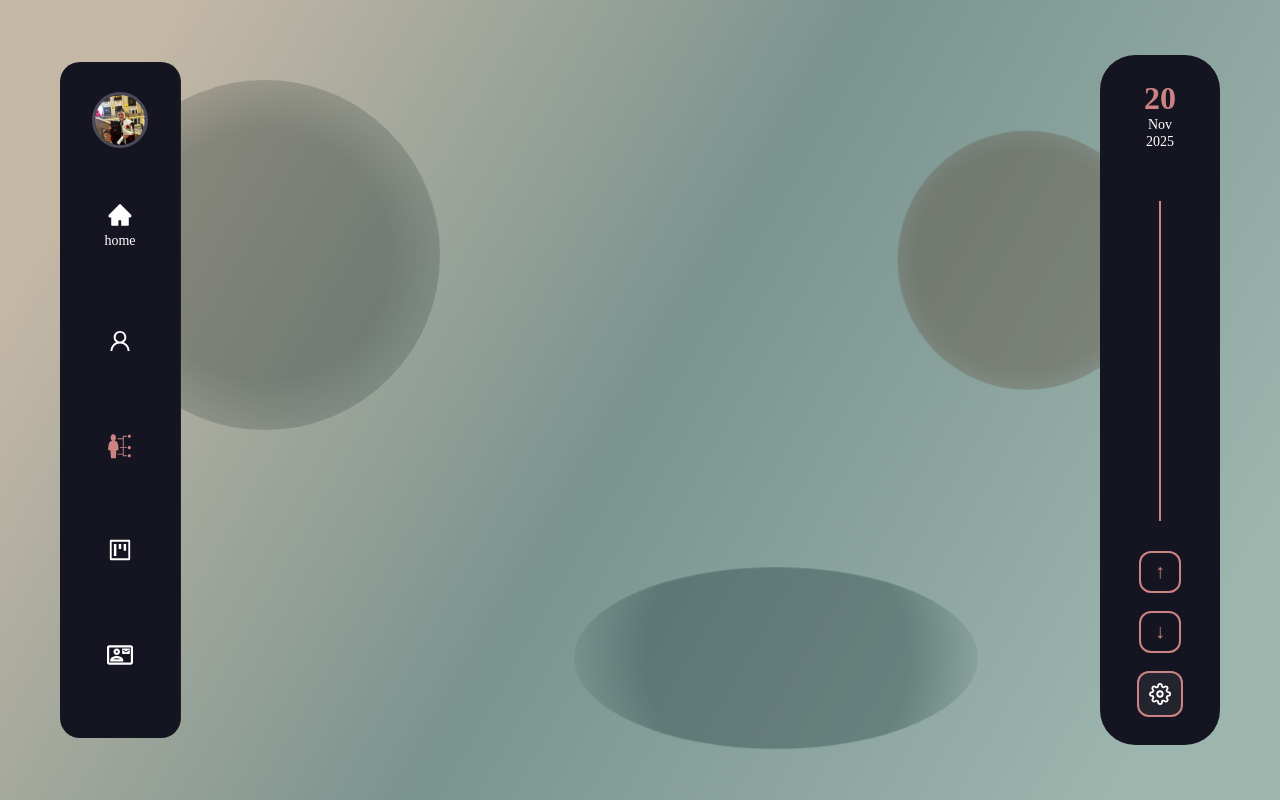
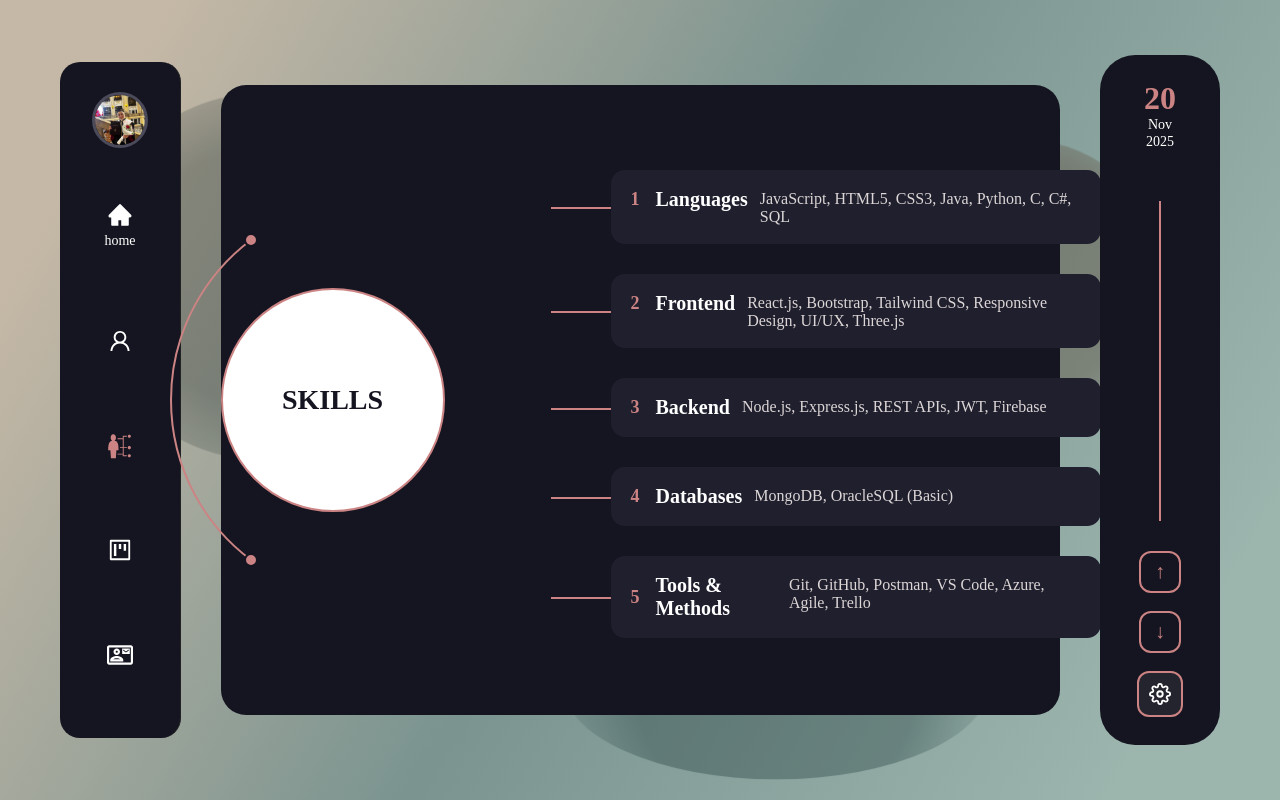
Before and after one commit to roaa12114/Portfolio2, a React (Vite) app: page /skills in a window 1280 px wide. Built offline with nearby package versions, Linux system fonts and the light colour scheme; a web font is replaced by a local one.

Commit message:
skills page

```diff
--- a/src/pages/skills.css
+++ b/src/pages/skills.css
@@ -1,24 +1,168 @@
+/* MAIN WRAPPER - زي ما طلبتي محفوظ ✅ */
 .skills-wrapper {
   width: 100%;
-  padding: 90px 60px;
+  padding: 10px 60px;
   background: #151521;
   border-radius: 25px;
   display: flex;
-  justify-content: space-between;
+  justify-content: center;
   align-items: center;
   color: white;
-  min-height: 450px;
+  height: 610px;
   gap: 70px;
   flex: 1;
 
-  /*main case -> hidden */
   opacity: 0;
   transform: translateX(-100px);
-  transition: opacity 0.2s ease, transform 0.8s ease;
+  transition: opacity 0.4s ease, transform 0.8s ease;
 }
 
-/* while moving */
+/* animation active */
 .skills-wrapper.slide-in {
   opacity: 1;
   transform: translateX(0);
 }
+
+/* infographic container */
+.infographic-container {
+  width: 100%;
+  display: flex;
+  justify-content: center;
+  align-items: center;
+}
+
+/* main wrap */
+.infographic-wrapper {
+  position: relative;
+  width: 520px;
+  height: 520px;
+}
+
+/* CENTER CIRCLE */
+.center-circle {
+  width: 220px;
+  height: 220px;
+  border-radius: 50%;
+  border: 2px solid #cb8383;
+  background: white;
+  position: absolute;
+  left: -160px;
+  top: 50%;
+  transform: translateY(-50%);
+  display: flex;
+  justify-content: center;
+  align-items: center;
+  text-align: center;
+}
+
+.center-content {
+  padding: 10px;
+}
+
+.center-title {
+  font-size: 14px;
+  letter-spacing: 2px;
+  color: #cb8383;
+}
+
+.center-main {
+  font-size: 28px;
+  font-weight: 700;
+  color: #151521;
+  margin: 5px 0;
+}
+
+.center-text {
+  font-size: 13px;
+  color: #555;
+}
+
+/* SVG ARC */
+.arc-svg {
+  position: absolute;
+  right: 0;
+  top: 0;
+  left: -250px;
+}
+
+.arc-path {
+  stroke: #cb8383;
+  stroke-width: 2;
+  fill: none;
+}
+
+/* RIGHT ITEMS */
+.items-wrapper {
+  position: absolute;
+  right: -200px;
+  top: 30px;
+  display: flex;
+  flex-direction: column;
+  gap: 30px;
+  margin-left: 20px;
+}
+
+/* single item */
+.info-item {
+  display: flex;
+  gap: 12px;
+  align-items: flex-start;
+  background: #1f1f2e;
+  padding: 18px 20px;
+  border-radius: 14px;
+  width: 450px;
+  transition: transform 0.3s;
+}
+
+.info-item:hover {
+  transform: translateX(5px);
+}
+
+
+/* text */
+.info-number {
+  font-size: 18px;
+  color: #cb8383;
+  font-weight: 600;
+  margin-right: 10px;
+}
+
+.info-item h4 {
+  margin: 0;
+  font-size: 20px;
+  color: #fff;
+  display: inline;
+}
+
+.info-item p {
+  margin: 2px 0 0;
+  font-size: 16px;
+  color: #ddd6d6;
+}
+
+.arc-dot {
+  fill: #cb8383;
+  stroke: #151521;
+  stroke-width: 2;
+}
+
+.info-item {
+  position: relative;
+}
+
+/* الخط الواصل بين الدائرة والكارت */
+.info-item::before {
+  content: "";
+  position: absolute;
+  left: -60px;
+  top: 50%;
+  width: 60px;
+  height: 2px;
+  background: #cb8383;
+}
+
+.title-row {
+  display: flex;
+  align-items: center;
+  gap: 6px;
+}
--- a/src/pages/skills.jsx
+++ b/src/pages/skills.jsx
@@ -1,6 +1,5 @@
-import React, { useState, useEffect } from "react";
+import React, { useEffect, useState } from "react";
 import "./skills.css";
-import homimg from "../assets/images/image.png";
 
 const Skills = () => {
   const [isVisible, setIsVisible] = useState(false);
@@ -10,8 +9,48 @@ const Skills = () => {
   }, []);
 
   return (
-    <div className={`skills-card ${isVisible ? "slide-in" : ""}`}>
+    <div className={`skills-wrapper ${isVisible ? "slide-in" : ""}`}>
+      <div className="infographic-container">
+        <div className="infographic-wrapper">
+          <div className="center-circle">
+            <div className="center-content">
+              <h2 className="center-main">SKILLS</h2>
+            </div>
+          </div>
 
+          {/* ARC + Dots + Connecting Lines */}
+          <svg className="arc-svg" width="520" height="520" viewBox="0 0 520 520" fill="none">
+            <path
+              d="M120 420 A200 200 0 0 1 120 100"
+              className="arc-path"
+            />
+
+            {/* DOTS */}
+            <circle cx="120" cy="420" r="6" className="arc-dot" />
+            <circle cx="120" cy="100" r="6" className="arc-dot" />
+            </svg>
+
+          <div className="items-wrapper">
+            <InfoItem number="1" title="Languages" text="JavaScript, HTML5, CSS3, Java, Python, C, C#, SQL" />
+            <InfoItem number="2" title="Frontend" text="React.js, Bootstrap, Tailwind CSS, Responsive Design, UI/UX, Three.js" />
+            <InfoItem number="3" title="Backend" text="Node.js, Express.js, REST APIs, JWT, Firebase" />
+            <InfoItem number="4" title="Databases" text="MongoDB, OracleSQL (Basic)" />
+            <InfoItem number="5" title="Tools & Methods" text="Git, GitHub, Postman, VS Code, Azure, Agile, Trello" />
+          </div>
+        </div>
+      </div>
+    </div>
+  );
+};
+
+const InfoItem = ({ number, title, text }) => {
+  return (
+    <div className="info-item">
+      <div className="title-row">
+        <span className="info-number">{number}</span>
+        <h4>{title}</h4>
+      </div>
+    <p>{text}</p>
     </div>
   );
 };
```
